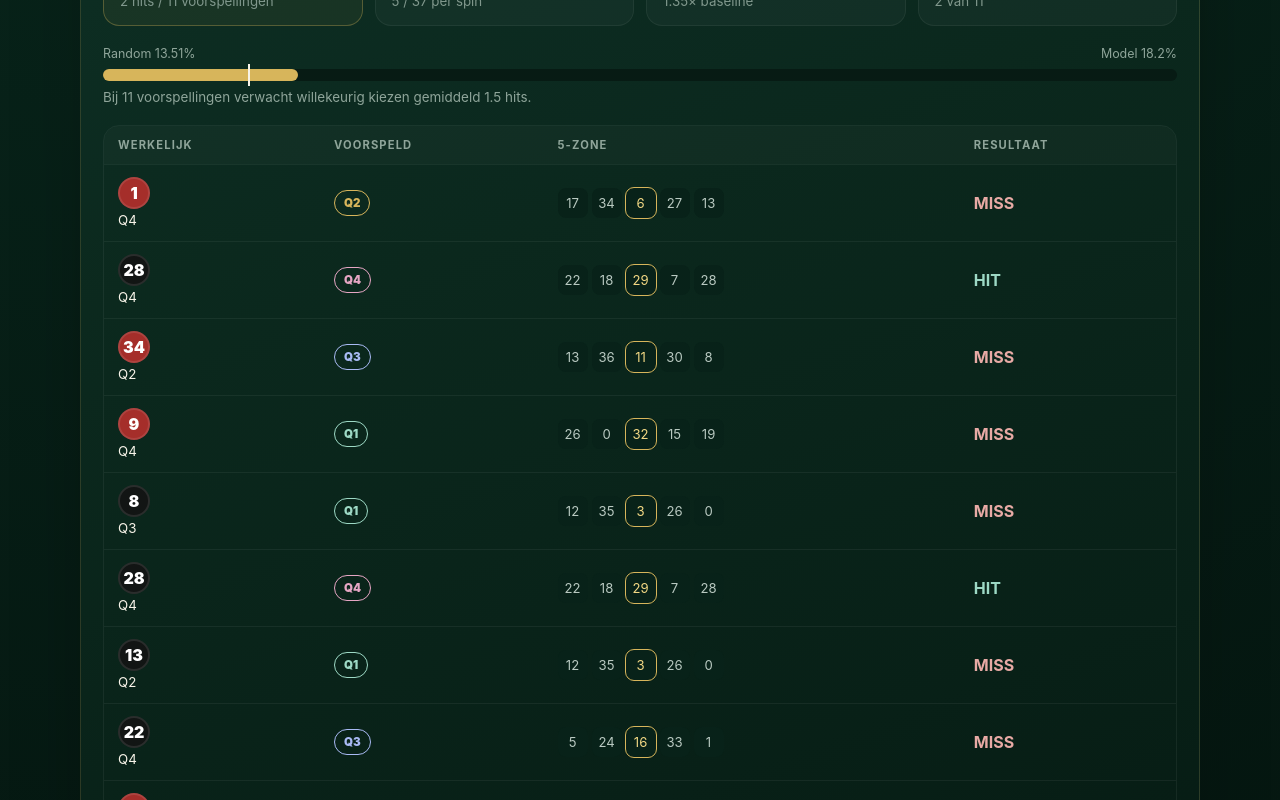
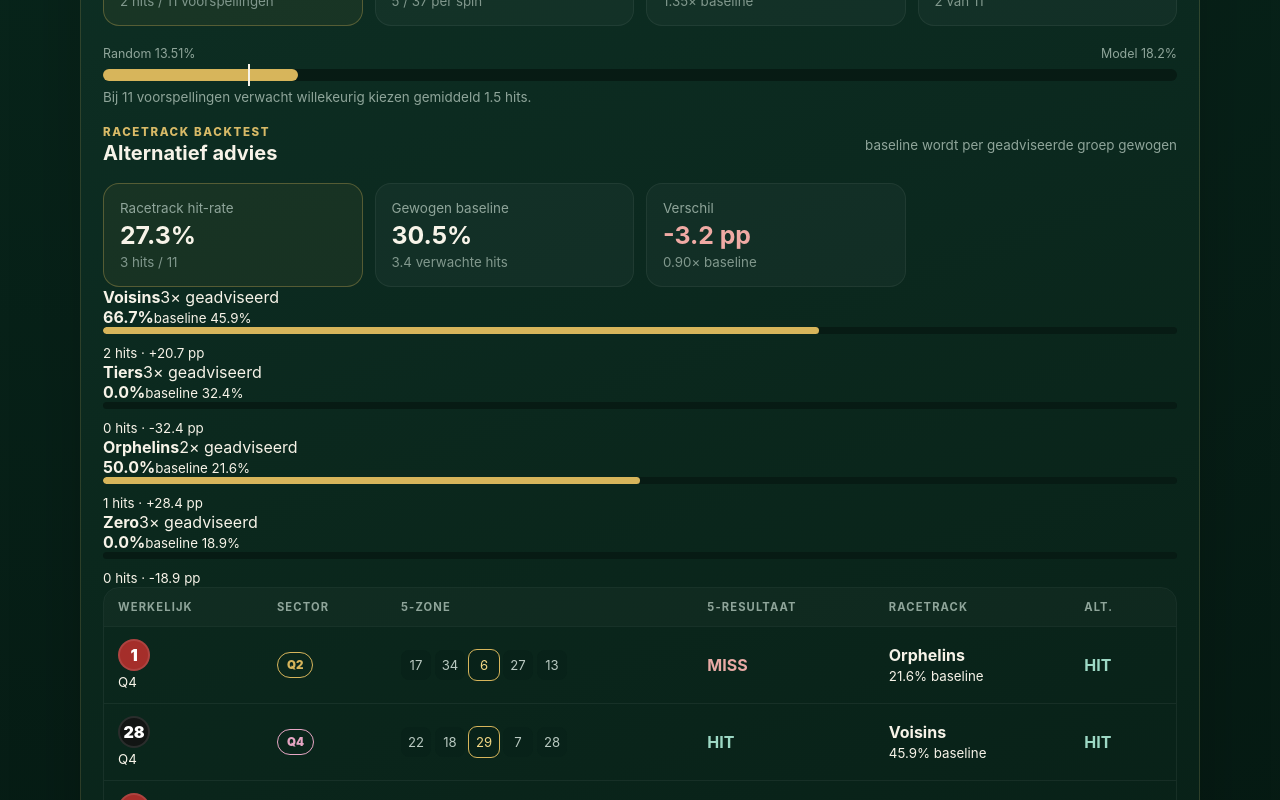
Before and after one commit to rvanheel/roulette-analyser, a Vue app: page / in a window 1280 px wide. Shown: the part 1200-2000 px from the top of the page. Built offline with nearby package versions, Linux system fonts and the light colour scheme.

Commit message:
Show racetrack backtest metrics

```diff
--- a/src/App.vue
+++ b/src/App.vue
@@ -116,11 +116,7 @@ function reset() {
           </div>
           <p>{{ prediction.alternative.reason }}</p>
           <div class="alternative-numbers">
-            <span
-              v-for="n in prediction.alternative.numbers"
-              :key="n"
-              :class="[{ overlap: prediction.alternative.overlap.includes(n) }, `alt-${rouletteColor(n)}`]"
-            >{{ n }}</span>
+            <span v-for="n in prediction.alternative.numbers" :key="n" :class="[{ overlap: prediction.alternative.overlap.includes(n) }, `alt-${rouletteColor(n)}`]">{{ n }}</span>
           </div>
           <small>{{ prediction.alternative.overlapCount }}/5 overlap met de primaire zone · {{ prediction.alternative.overlapPercentage.toFixed(0) }}%</small>
         </div>
@@ -151,51 +147,55 @@ function reset() {
       </div>
 
       <div class="backtest-kpis">
-        <div class="kpi hero-kpi">
-          <span class="muted">5-getallen hit-rate</span>
-          <strong>{{ backtestResult.hitRate.toFixed(1) }}%</strong>
-          <small>{{ backtestResult.hits }} hits / {{ backtestResult.predictions }} voorspellingen</small>
-        </div>
-        <div class="kpi">
-          <span class="muted">Willekeurige 5 baseline</span>
-          <strong>{{ backtestResult.randomHitRate.toFixed(2) }}%</strong>
-          <small>5 / 37 per spin</small>
-        </div>
-        <div class="kpi" :class="backtestResult.percentagePointDelta >= 0 ? 'positive' : 'negative'">
-          <span class="muted">Verschil</span>
-          <strong>{{ signed(backtestResult.percentagePointDelta) }} pp</strong>
-          <small>{{ backtestResult.relativeLift.toFixed(2) }}× baseline</small>
-        </div>
-        <div class="kpi">
-          <span class="muted">Sector geraakt</span>
-          <strong>{{ backtestResult.sectorHitRate.toFixed(1) }}%</strong>
-          <small>{{ backtestResult.sectorHits }} van {{ backtestResult.predictions }}</small>
-        </div>
+        <div class="kpi hero-kpi"><span class="muted">5-getallen hit-rate</span><strong>{{ backtestResult.hitRate.toFixed(1) }}%</strong><small>{{ backtestResult.hits }} hits / {{ backtestResult.predictions }} voorspellingen</small></div>
+        <div class="kpi"><span class="muted">Willekeurige 5 baseline</span><strong>{{ backtestResult.randomHitRate.toFixed(2) }}%</strong><small>5 / 37 per spin</small></div>
+        <div class="kpi" :class="backtestResult.percentagePointDelta >= 0 ? 'positive' : 'negative'"><span class="muted">Verschil</span><strong>{{ signed(backtestResult.percentagePointDelta) }} pp</strong><small>{{ backtestResult.relativeLift.toFixed(2) }}× baseline</small></div>
+        <div class="kpi"><span class="muted">Sector geraakt</span><strong>{{ backtestResult.sectorHitRate.toFixed(1) }}%</strong><small>{{ backtestResult.sectorHits }} van {{ backtestResult.predictions }}</small></div>
       </div>
 
       <div class="baseline-track">
         <div class="baseline-labels"><span>Random {{ backtestResult.randomHitRate.toFixed(2) }}%</span><span>Model {{ backtestResult.hitRate.toFixed(1) }}%</span></div>
-        <div class="baseline-bar">
-          <i class="random-mark" :style="{ left: `${Math.min(backtestResult.randomHitRate, 100)}%` }" />
-          <b :style="{ width: `${Math.min(backtestResult.hitRate, 100)}%` }" />
+        <div class="baseline-bar"><i class="random-mark" :style="{ left: `${Math.min(backtestResult.randomHitRate, 100)}%` }" /><b :style="{ width: `${Math.min(backtestResult.hitRate, 100)}%` }" /></div>
+        <p class="hint">Bij {{ backtestResult.predictions }} voorspellingen verwacht willekeurig kiezen gemiddeld {{ backtestResult.expectedRandomHits.toFixed(1) }} hits.</p>
+      </div>
+
+      <div class="racetrack-backtest">
+        <div class="card-title-row compact-row">
+          <div><p class="label">Racetrack backtest</p><h2>Alternatief advies</h2></div>
+          <span class="muted">baseline wordt per geadviseerde groep gewogen</span>
         </div>
-        <p class="hint">Bij {{ backtestResult.predictions }} voorspellingen verwacht willekeurig kiezen gemiddeld {{ backtestResult.expectedRandomHits.toFixed(1) }} hits.</p>
+        <div class="backtest-kpis racetrack-kpis">
+          <div class="kpi hero-kpi"><span class="muted">Racetrack hit-rate</span><strong>{{ backtestResult.racetrackHitRate.toFixed(1) }}%</strong><small>{{ backtestResult.racetrackHits }} hits / {{ backtestResult.predictions }}</small></div>
+          <div class="kpi"><span class="muted">Gewogen baseline</span><strong>{{ backtestResult.racetrackExpectedRate.toFixed(1) }}%</strong><small>{{ backtestResult.racetrackExpectedHits.toFixed(1) }} verwachte hits</small></div>
+          <div class="kpi" :class="backtestResult.racetrackDelta >= 0 ? 'positive' : 'negative'"><span class="muted">Verschil</span><strong>{{ signed(backtestResult.racetrackDelta) }} pp</strong><small>{{ backtestResult.racetrackRelativeLift.toFixed(2) }}× baseline</small></div>
+        </div>
+
+        <div class="racetrack-stat-grid">
+          <div v-for="stat in backtestResult.racetrackStats" :key="stat.name" class="racetrack-stat" :class="{ inactive: !stat.predictions }">
+            <div><strong>{{ stat.shortName }}</strong><span>{{ stat.predictions }}× geadviseerd</span></div>
+            <div class="racetrack-rates"><b>{{ stat.hitRate.toFixed(1) }}%</b><small>baseline {{ stat.baseline.toFixed(1) }}%</small></div>
+            <div class="bar"><i :style="{ width: `${Math.min(stat.hitRate, 100)}%` }" /></div>
+            <small>{{ stat.hits }} hits · {{ signed(stat.delta) }} pp</small>
+          </div>
+        </div>
       </div>
 
       <div class="backtest-table-wrap">
         <table class="backtest-table">
-          <thead><tr><th>Werkelijk</th><th>Voorspeld</th><th>5-zone</th><th>Resultaat</th></tr></thead>
+          <thead><tr><th>Werkelijk</th><th>Sector</th><th>5-zone</th><th>5-resultaat</th><th>Racetrack</th><th>Alt.</th></tr></thead>
           <tbody>
             <tr v-for="row in recentBacktestRows" :key="row.index">
               <td><span class="mini-ball table-ball" :class="`num-${rouletteColor(row.actual)}`">{{ row.actual }}</span> <small>{{ row.actualSector }}</small></td>
               <td><span class="sector-badge" :class="sectorClass(row.predictedSector)">{{ row.predictedSector }}</span></td>
               <td class="zone-cell"><span v-for="n in row.numbers" :key="n" :class="{ 'zone-center': n === row.center }">{{ n }}</span></td>
               <td><strong :class="row.hit ? 'hit' : 'miss'">{{ row.hit ? 'HIT' : 'MISS' }}</strong></td>
+              <td><strong>{{ row.racetrackShortName }}</strong><br><small>{{ row.racetrackBaseline.toFixed(1) }}% baseline</small></td>
+              <td><strong :class="row.racetrackHit ? 'hit' : 'miss'">{{ row.racetrackHit ? 'HIT' : 'MISS' }}</strong></td>
             </tr>
           </tbody>
         </table>
       </div>
-      <p class="disclaimer">Een hoge historische hit-rate bewijst geen voorspellend voordeel. Bij kleine steekproeven kan toevalsvariantie zeer groot zijn; gebruik vooral langere reeksen om het model te beoordelen.</p>
+      <p class="disclaimer">De racetrack-groepen hebben verschillende aantallen nummers. Daarom vergelijken we niet met één vaste baseline, maar met de dekking van de groep die op elke historische spin daadwerkelijk geadviseerd werd.</p>
     </section>
 
     <section v-if="history.length" class="card history-card">
```
